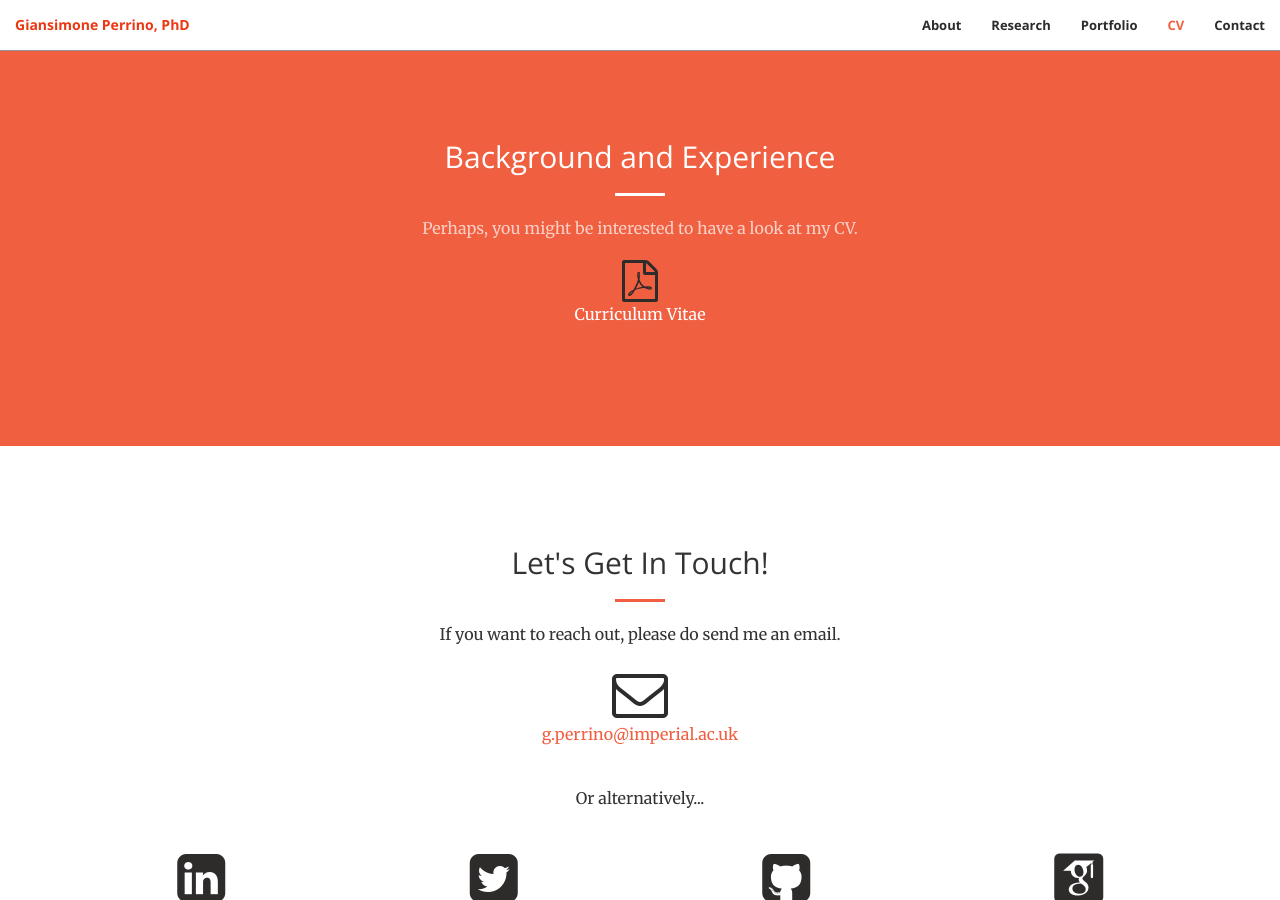
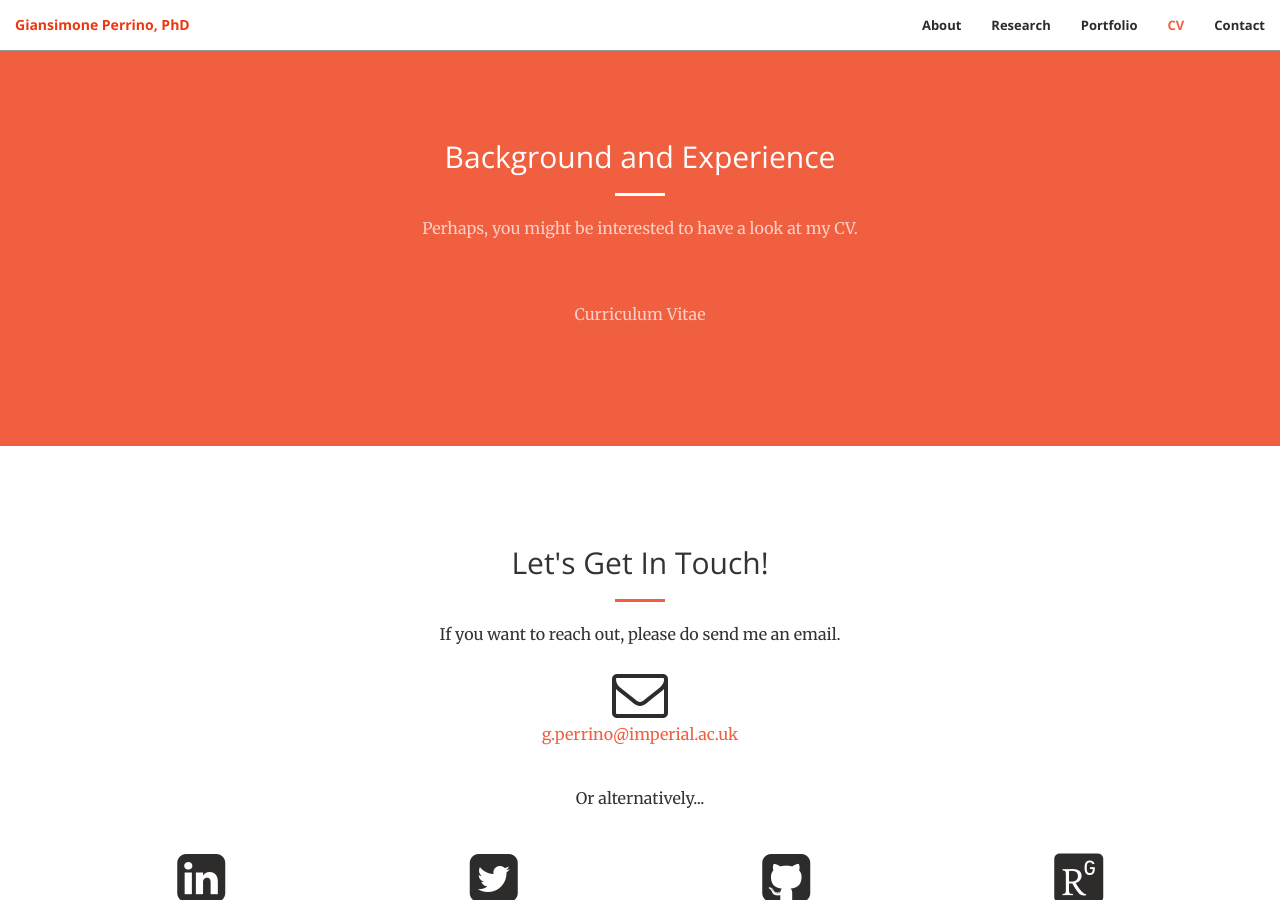
Before and after one commit to giansimone/giansimone.github.io, a Jekyll site: the page built from index.html, in a window 1280 px wide and 900 px high, scrolled down 2432 px. Built offline with Jekyll 4.4.1, drawn with Linux system fonts in a browser that asks for light colours; some web fonts are replaced.

Commit message:
Fix icons in cv and contact.

```diff
--- a/_config.yml
+++ b/_config.yml
@@ -9,6 +9,7 @@ url: https://giansimone.github.io
 linkedin_username: giansimone
 twitter_username: GiansPerrino
 github_username: giansimone
+researchgate_username: Giansimone-Perrino
 
 # Build settings
 markdown: kramdown
--- a/_includes/contact.html
+++ b/_includes/contact.html
@@ -34,8 +34,8 @@
                 </a>
             </div>
             <div class="col-lg-3 text-center">
-                <a href="https://scholar.google.com/citations?user=c5pqT0oAAAAJ">
-                <i class="ai ai-google-scholar-square ai-3x wow bounceIn" data-wow-delay=".1s"></i>
+                <a href="https://www.researchgate.net/profile/{{ site.researchgate_username }}">
+                <i class="ai ai-researchgate-square ai-3x wow bounceIn" data-wow-delay=".1s"></i>
                 </a>
             </div>
         </div>
--- a/_includes/cv.html
+++ b/_includes/cv.html
@@ -5,9 +5,9 @@
                 <h2 class="section-heading">Background and Experience</h2>
                 <hr class="light">
                 <p class="text-faded-center">Perhaps, you might be interested to have a look at my CV.</p>
-                <a href="#" style="color:#2e2b2b">
+                <a href="#">
                 <i class="fa fa-file-pdf-o fa-3x wow bounceIn" data-wow-delay=".1s"></i>
-                <p style="color:white">Curriculum Vitae</p>
+                <p class="text-faded-center">Curriculum Vitae</p>
                 </a>
             </div>
         </div>
--- a/_includes/head.html
+++ b/_includes/head.html
@@ -15,7 +15,7 @@
     <link href='https://fonts.googleapis.com/css?family=Open+Sans:300italic,400italic,600italic,700italic,800italic,400,300,600,700,800' rel='stylesheet' type='text/css'>
     <link href='https://fonts.googleapis.com/css?family=Merriweather:400,300,300italic,400italic,700,700italic,900,900italic' rel='stylesheet' type='text/css'>
     <link rel="stylesheet" href="font-awesome/css/font-awesome.min.css" type="text/css">
-    <link rel="stylesheet" href="academicons-1.9.2/css/academicons.min.css"/>
+    <link rel="stylesheet" href="academicons-1.9.2/css/academicons.min.css" type="text/css"/>
 
     <!-- Plugin CSS -->
     <link rel="stylesheet" href="css/animate.min.css" type="text/css">
--- a/_sass/_base.scss
+++ b/_sass/_base.scss
@@ -322,6 +322,12 @@ header {
     padding: 15px 30px;
 }
 
+// CV
+#cv .ai {
+    color: $theme-dark;
+    font-size: 4em;
+}
+
 // Contact
 #contact .fa {
     color: $theme-dark;
```
